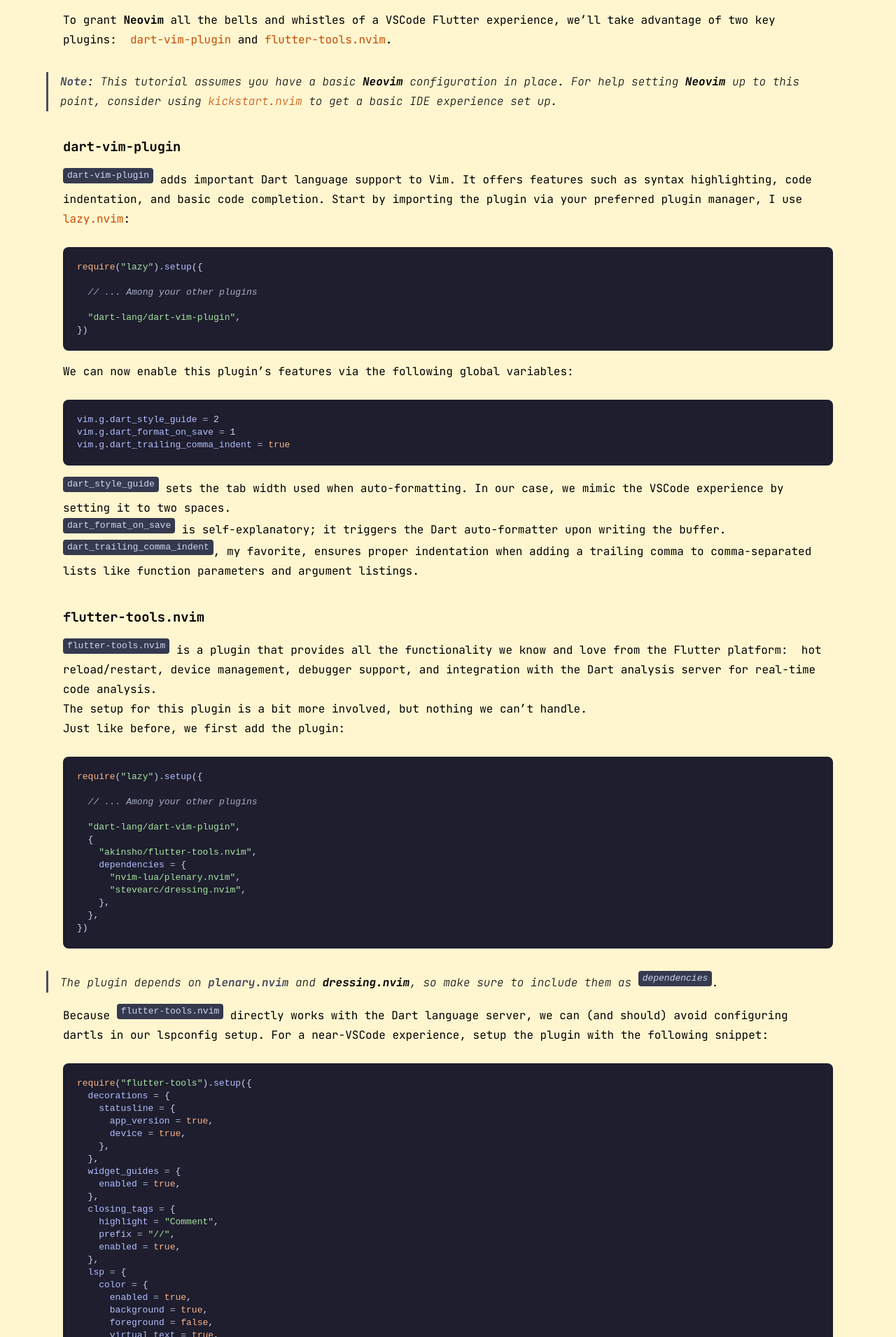
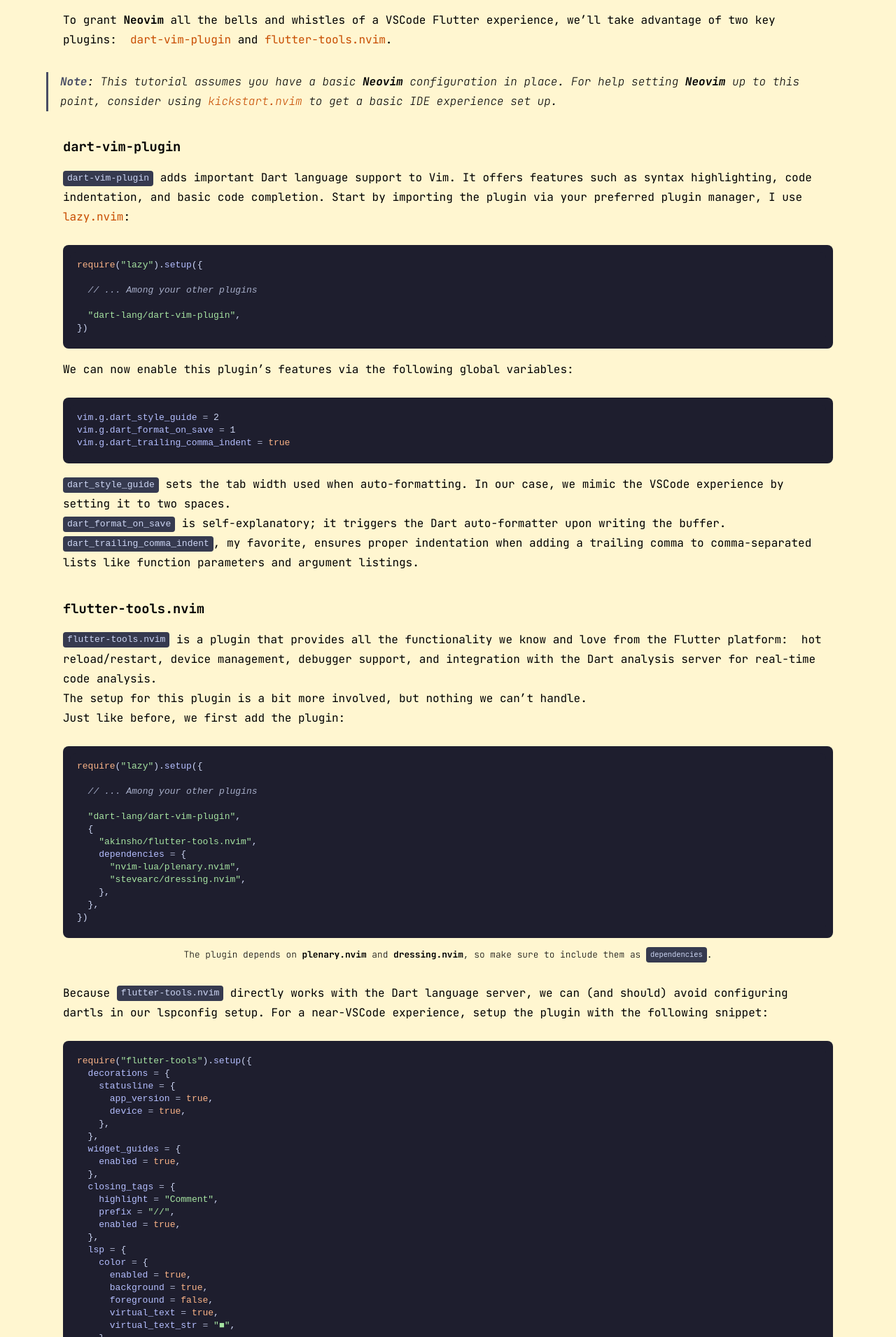
Before and after one commit to rafaelcolladojr/rafaelcolladojr.github.io, a Jekyll site: the page built from _posts/2024-11-22-flutter-without-vscode-a-neovim-story.md, in a window 1280 px wide. Shown: the part 818-2728 px from the top of the page at 70% size. Built offline with Jekyll 4.4.1, drawn with Linux system fonts in a browser that asks for light colours.

Commit message:
Use h6 as captions

````diff
--- a/_posts/2024-11-22-flutter-without-vscode-a-neovim-story.md
+++ b/_posts/2024-11-22-flutter-without-vscode-a-neovim-story.md
@@ -63,7 +63,8 @@ require("lazy").setup({
   },
 })
 ```
-> The plugin depends on **plenary.nvim** and **dressing.nvim**, so make sure to include them as `dependencies`.
+
+###### The plugin depends on **plenary.nvim** and **dressing.nvim**, so make sure to include them as `dependencies`.
 
 Because `flutter-tools.nvim` directly works with the Dart language server, we can (and should) avoid configuring dartls in our lspconfig setup.
 For a near-VSCode experience, setup the plugin with the following snippet:
--- a/css/main.css
+++ b/css/main.css
@@ -16,7 +16,6 @@ h2,
 h3,
 h4,
 h5,
-h6,
 p {
   margin: 0 auto;
   margin-block-start: 0;
@@ -31,8 +30,7 @@ h1,
 h2,
 h3,
 h4,
-h5,
-h6 {
+h5 {
   margin-top: 2em;
 }
 
@@ -60,6 +58,14 @@ blockquote p {
 
 blockquote strong:nth-child(1) {
   color: #494d64;
+}
+
+/* h6 = caption */
+h6 {
+  margin-top: 0;
+  text-align: center;
+  font-size: 0.8em;
+  font-weight: 200;
 }
 
 #title>a {
@@ -221,11 +227,13 @@ pre {
   margin-top: 2em;
 }
 
-p code {
+p code,
+h6 code {
   display: inline-block;
   padding: 2px 6px;
   border-radius: 4px;
   background-color: #363a4f;
+  vertical-align: middle;
 }
 
 .token.comment {
````
Also changed, not shown: 2 other files.
